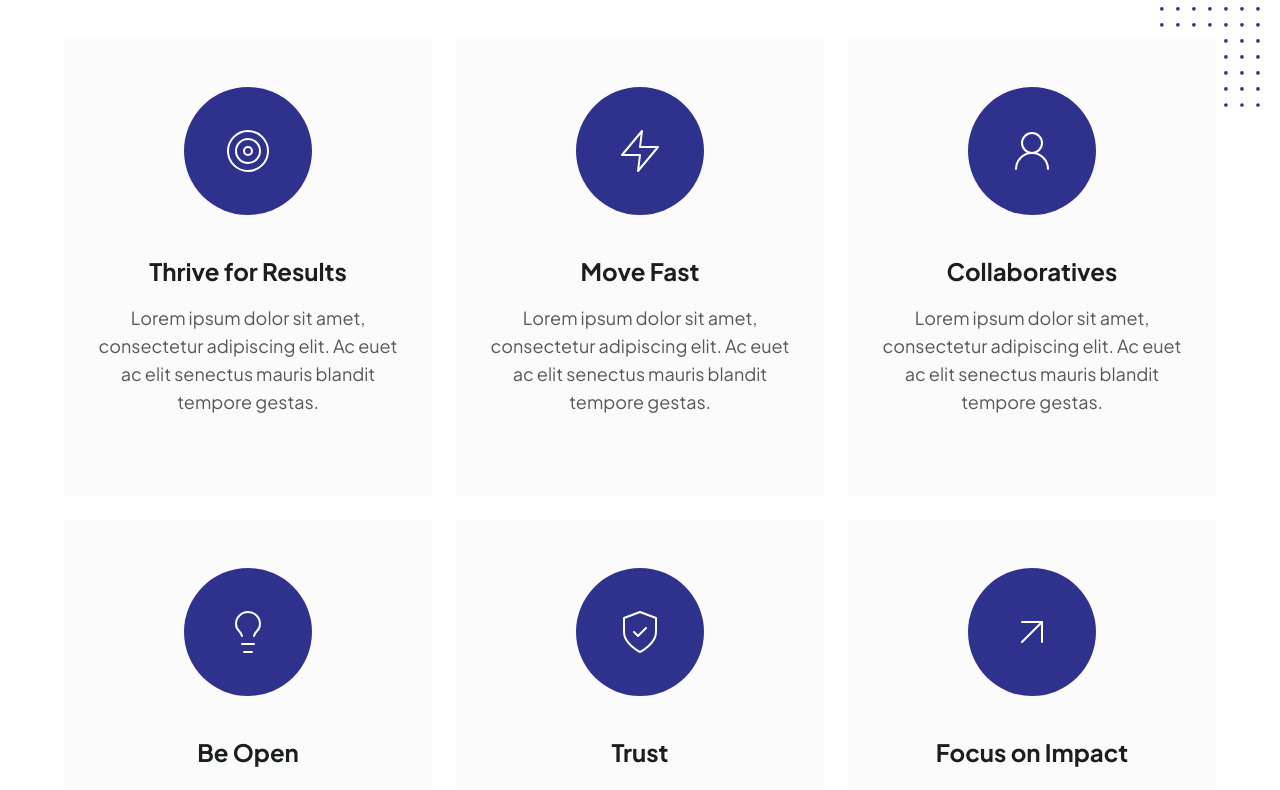
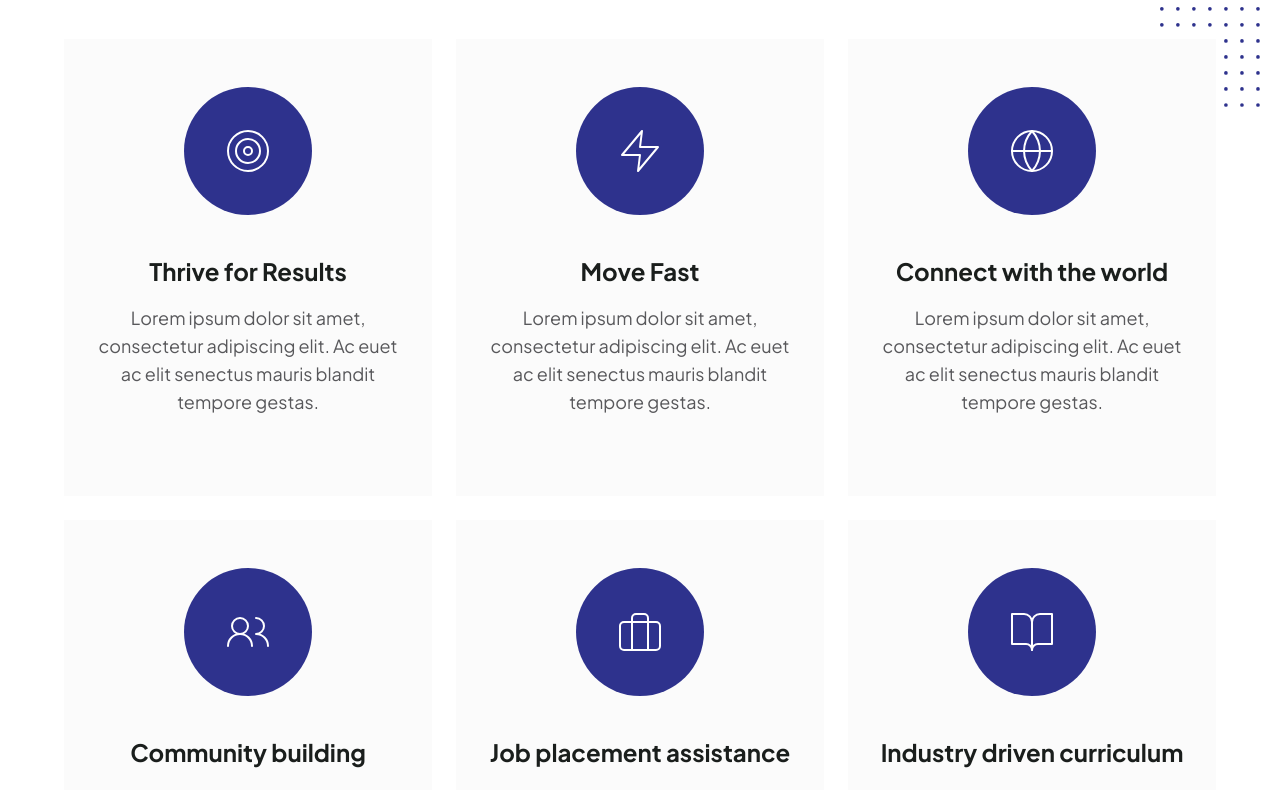
Before and after one commit to BRANDBIK-REPO/aes-school-next, a Next.js app: page /about in a window 1280 px wide. Shown: the part 2520-3310 px from the top of the page. Built offline with nearby package versions, Linux system fonts and the light colour scheme.

Commit message:
Content changes

```diff
--- a/app/about/page.jsx
+++ b/app/about/page.jsx
@@ -2,6 +2,11 @@ import React from "react";
 import AboutPageHead from "./AboutPageHead";
 import Mission from "./Mission";
 import OurOffers from "./OurOffers";
+
+export const metadata = {
+  title : 'About us',
+  description : ''
+}
 
 const about = () => {
   return (
--- a/app/contact/page.jsx
+++ b/app/contact/page.jsx
@@ -1,6 +1,11 @@
 import React from "react";
 import Faq from "@components/Faq";
 import ContactPage from "./Contact";
+
+export const metadata = {
+  title : 'Get in touch ',
+  description : 'Want to know more about how to enroll in our specially designed courses and build a great career out of it. Lets talk and start realizing your dreams now.'
+}
 
 const Contact = () => {
   return (
--- a/app/courses/CoursesHero.jsx
+++ b/app/courses/CoursesHero.jsx
@@ -22,9 +22,7 @@ const CoursesHero = async () => {
           Our Courses
         </h1>
         <p className=" text-lg text-textgray">
-          Eiusmod nisi enim minim dolore fugiat cillum tempor officia aliqua
-          aliqua. Elit dolore do exercitation officia adipisicing duis irure
-          laborum eiusmod Lorem fugiat cillum.
+          Discover some of our well designed courses and build a great career out of it. We have sketched some of the most important certification courses to enrich your experience in the field of accountancy that help you realize your dreams
         </p>
       </div>
       <div className="max-w-[1342px] mx-auto ">
--- a/app/courses/ImportantCourse.jsx
+++ b/app/courses/ImportantCourse.jsx
@@ -1,5 +1,3 @@
-'use client'
-
 import Link from "next/link";
 import Image from "next/image";
 import GhostButton from "@components/GhostButton";
@@ -26,7 +24,7 @@ const ImportantCourse =  ({data})  => {
                   className="object-cover h-full w-full "
                   loading="lazy"
                   alt="Accounting related image"
-                  src={urlFor(course.image)}
+                  src={urlFor(course.image).url()}
                 ></img>
               </div>
 
--- a/app/courses/page.jsx
+++ b/app/courses/page.jsx
@@ -6,6 +6,11 @@ async function getData() {
   const query = '*[_type=="course"]'
   const products = client.fetch(query)
   return products;
+}
+
+export const metadata = {
+  title : 'Our Courses',
+  description : ''
 }
 
 
--- a/app/layout.jsx
+++ b/app/layout.jsx
@@ -4,8 +4,8 @@ import Footer from "@components/Footer";
 import Badge from "@components/Badge";
 
 export const metadata = {
-  title: "AE's School Of Commerce",
-  description: `Best Description for AE's School of commerce `,
+  title: "AE'S School of Commerce : The best accounting campus in malappuram",
+  description: `Learn accounting from the best campus in malappuram under the guidance of the best faculties. Top the world of accounting with AE's school of commerce.`,
 };
 
 const RootLayout = ({ children }) => {
--- a/components/CourseGrid.jsx
+++ b/components/CourseGrid.jsx
@@ -1,5 +1,3 @@
-'use client'
-
 import Link from "next/link";
 import GhostButton from "./GhostButton";
 import Image from "next/image";
@@ -25,7 +23,7 @@ const CourseGrid = ({data}) => {
                   className="object-cover h-full w-full "
                   loading="lazy"
                   alt="Accounting related image"
-                  src={urlFor(course.image)}
+                  src={urlFor(course.image).url()}
                   fill={true}
                 />
               </div>
--- a/components/CoursesSection.jsx
+++ b/components/CoursesSection.jsx
@@ -9,11 +9,10 @@ const CoursesSection = ({data}) => {
       <div className="mx-auto max-w-7xl">
         <div className="flex relative flex-col text-center lg:text-left lg:flex-row justify-between items-center">
           <h2 className="text-black md:max-w-lg font-bold leading-tight text-[28px] md:text-4xl lg:text-[40px]">
-            What courses are teaches in our campus ?
+            What courses are taught in our campus ?
           </h2>
           <p className="text-textgray flex-1 md:max-w-lg text-lg mt-6">
-            Lorem ipsum dolor sit amet, consectetur adipiscing elit. Ac eu et ac
-            elit senectus mauris blandit tempore gestas.
+            Enroll in some of the well designed courses and brighten your future in the field of accountancy
           </p>
         </div>
         <CourseGrid data={data} />
--- a/components/Hero.jsx
+++ b/components/Hero.jsx
@@ -18,7 +18,7 @@ const Hero = () => {
               The best accounting campus in malappuram
             </h1>
             <p className=" text-lg text-textgray">
-              Learn accounting from the best campus in malappuram under the guidence of the best faculties. Top the world of accounting with AE's school of commerce.
+              Learn accounting from the best campus in malappuram under the guidance of the best faculties. Top the world of accounting with AE's school of commerce.
             </p>
             <div className="md:mt-20 mt-14 flex flex-col text-center  md:flex-row gap-5 md:gap-3 ">
               <Button text="Get Free Consultation" />
--- a/components/TestimonialSection.jsx
+++ b/components/TestimonialSection.jsx
@@ -15,8 +15,7 @@ const TestimonialSection = () => {
           Hear what our amazing students say
         </h2>
         <p className="text-slate-100 max-w-lg text-center mx-auto flex-1  text-lg mt-6">
-          Lorem ipsum dolor sit amet, consectetur adipiscing elit. Ac eu et ac
-          elit senectus mauris blandit tempore gestas.
+          Having the best alumni is what make an institute great. Hear to what some of our notable alumni have to say about us.
         </p>
       </div>
       <div className="relative px-[5%] lg:px-6 max-w-[1048px] mx-auto ">
--- a/constants/index.js
+++ b/constants/index.js
@@ -1,9 +1,9 @@
-import { ArrowUpRight, Users2 } from "lucide-react";
-import { Lightbulb } from "lucide-react";
-import { User2 } from "lucide-react";
+import { Briefcase } from "lucide-react";
+import { Users2 } from "lucide-react";
 import { Zap } from "lucide-react";
-import { ShieldCheck } from "lucide-react";
+import { BookOpen } from "lucide-react";
 import { Target } from "lucide-react";
+import { Globe } from "lucide-react";
 
 export const navLinks = [
   {
@@ -213,29 +213,29 @@ export const offering = [
   },
   {
     id: 3,
-    icon: <User2 color="white" strokeWidth={1} size={48} />,
-    title: "Collaboratives",
+    icon: <Globe color="white" strokeWidth={1} size={48} />,
+    title: "Connect with the world",
     desciption:
       "Lorem ipsum dolor sit amet, consectetur adipiscing elit. Ac euet ac elit senectus mauris blandit tempore gestas.",
   },
   {
     id: 4,
-    icon: <Lightbulb color="white" strokeWidth={1} size={48} />,
-    title: "Be Open",
+    icon: <Users2 color="white" strokeWidth={1} size={48} />,
+    title: "Community building",
     desciption:
       "Lorem ipsum dolor sit amet, consectetur adipiscing elit. Ac euet ac elit senectus mauris blandit tempore gestas.",
   },
   {
     id: 5,
-    icon: <ShieldCheck color="white" strokeWidth={1} size={48} />,
-    title: "Trust",
+    icon: <Briefcase color="white" strokeWidth={1} size={48} />,
+    title: "Job placement assistance",
     desciption:
       "Lorem ipsum dolor sit amet, consectetur adipiscing elit. Ac euet ac elit senectus mauris blandit tempore gestas.",
   },
   {
     id: 6,
-    icon: <ArrowUpRight color="white" strokeWidth={1} size={48} />,
-    title: "Focus on Impact",
+    icon: <BookOpen color="white" strokeWidth={1} size={48} />,
+    title: "Industry driven curriculum",
     desciption:
       "Lorem ipsum dolor sit amet, consectetur adipiscing elit. Ac euet ac elit senectus mauris blandit tempore gestas.",
   },
```
Also changed, not shown: app/contact/Contact.jsx (+9 -3 lines), 1 other file (tests, documents, lock files or other folders).
